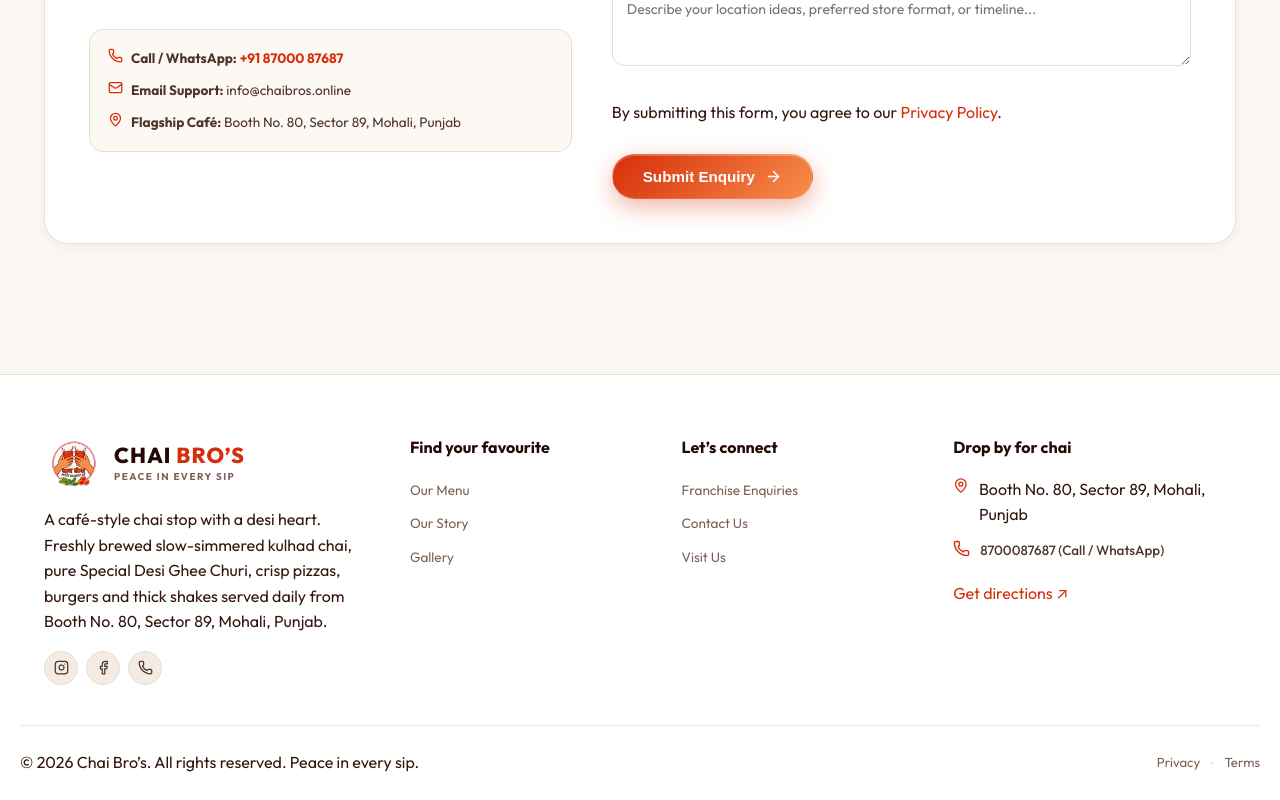
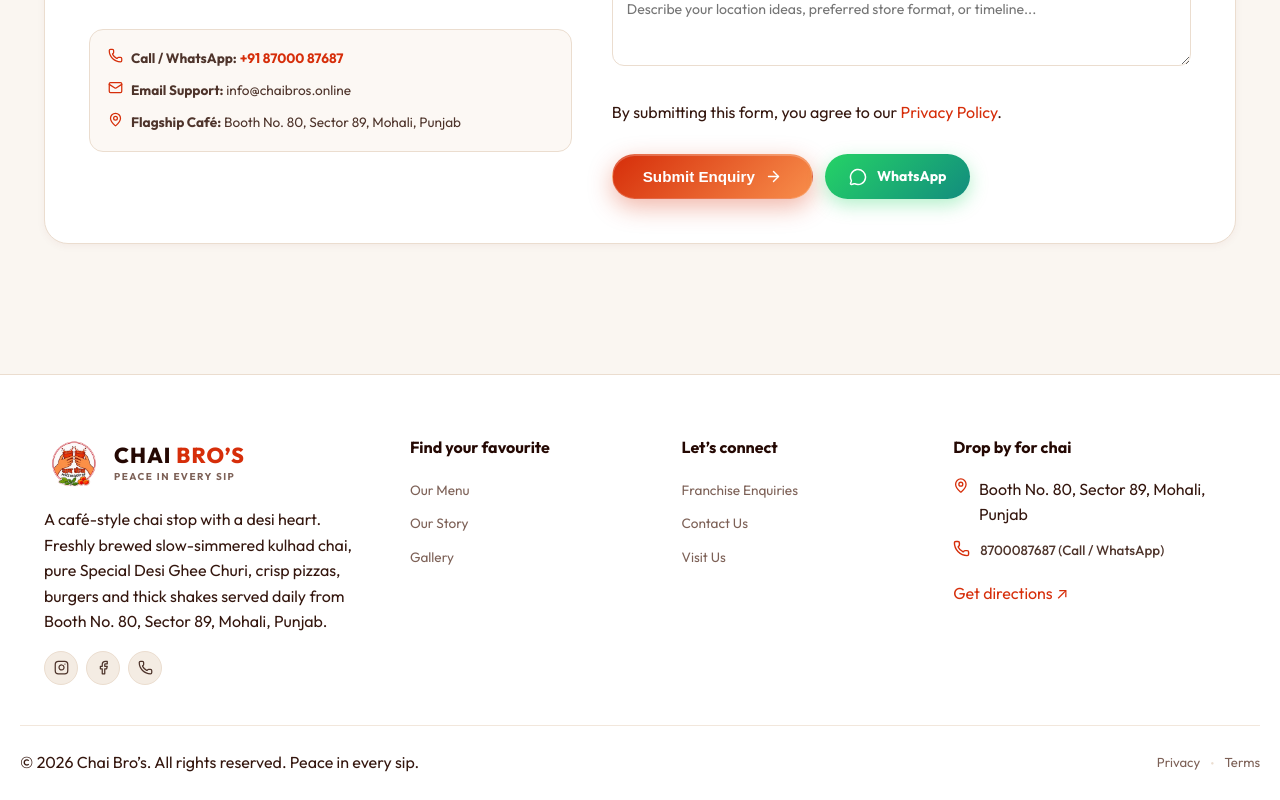
Before and after one commit to mayankgoyal2004/chai-bro-theam, a React (Vite) app: page /franchise in a window 1280 px wide. Shown: the part 1595-2395 px from the top of the page. Built offline with nearby package versions, Linux system fonts and the light colour scheme; a web font is replaced by a local one.

Commit message:
Add WhatsApp button parallel to Submit Enquiry button

```diff
--- a/src/components/FranchiseSection.jsx
+++ b/src/components/FranchiseSection.jsx
@@ -325,10 +325,18 @@
                   <Link to="/privacy-policy" className="text-terracotta font-semibold hover:underline">Privacy Policy</Link>.
                 </p>
 
-                <div className="mt-3">
-                  <button type="submit" className="btn-primary w-full justify-center">
+                <div className="flex gap-3 mt-3 flex-wrap">
+                  <button type="submit" className="btn-primary flex-1 justify-center">
                     <span>Submit Enquiry</span>
                     <ArrowRight size={17} />
+                  </button>
+                  <button
+                    type="button"
+                    onClick={handleWhatsAppChat}
+                    className="btn-whatsapp flex-1 justify-center"
+                  >
+                    <MessageCircle size={18} />
+                    <span>WhatsApp</span>
                   </button>
                 </div>
               </form>
```
